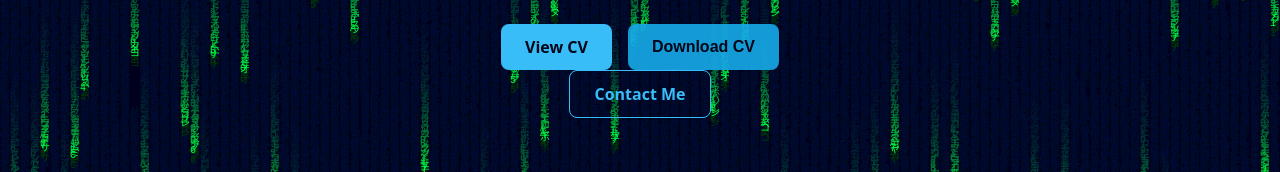
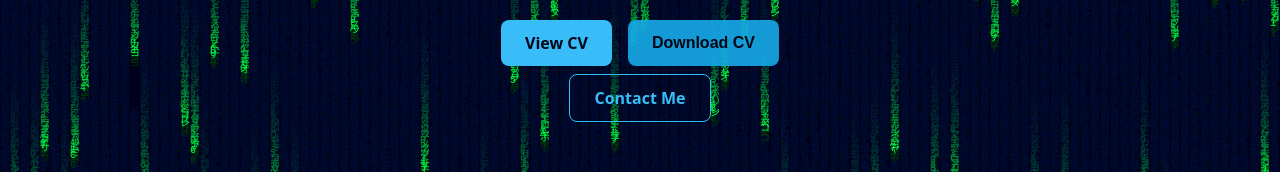
Before and after one commit to BozhidarZagorov/myCV, a React (Vite) app: page / in a window 1280 px wide. Shown: the part 437-609 px from the top of the page. Built offline with nearby package versions, Linux system fonts and the light colour scheme; no server answers; the database is empty.

Commit message:
Update index.css

```diff
--- a/src/index.css
+++ b/src/index.css
@@ -37,7 +37,12 @@ main {
   gap: 1rem;
   justify-content: center;
 }
-
+.hero-actionsme {
+  margin-top: 0.5rem;
+  display: flex;
+  gap: 1rem;
+  justify-content: center;
+}
 .hero-button {
   padding: 0.75rem 1.5rem;
   border-radius: 8px;
```
